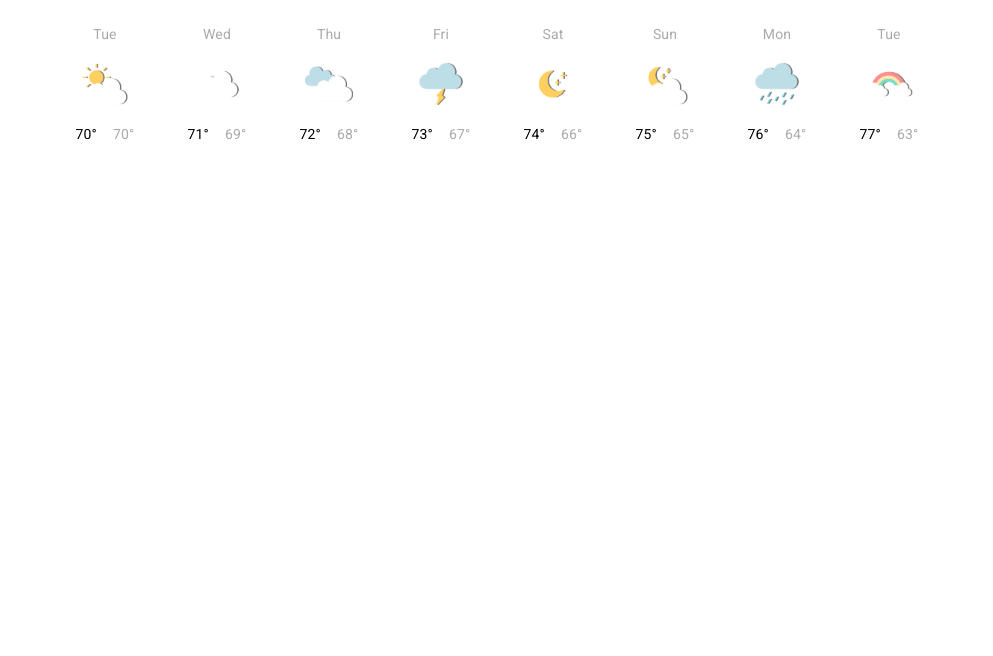
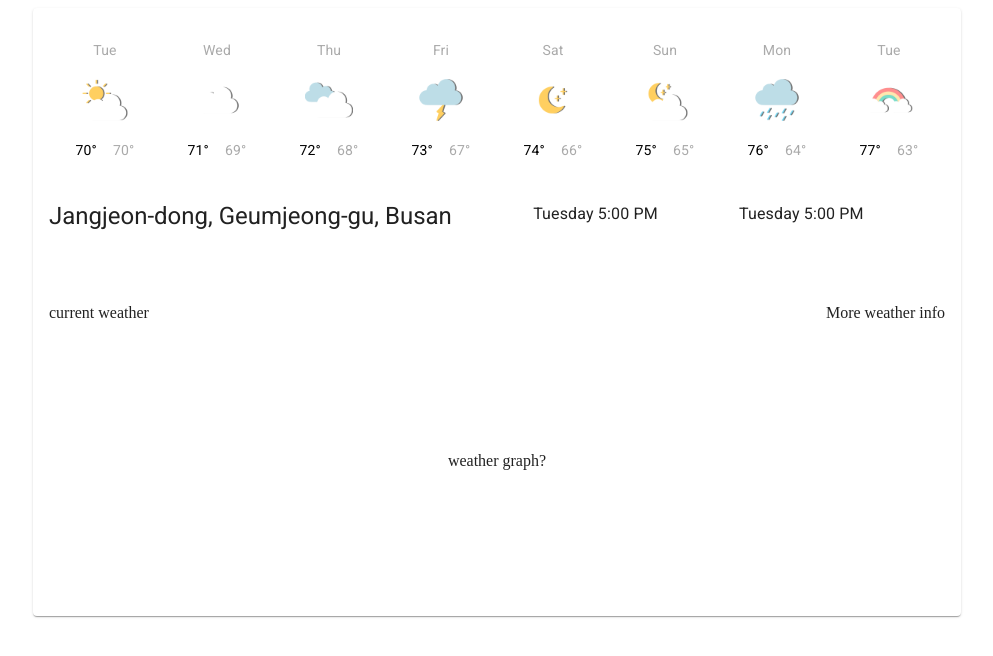
Before and after one commit to ay-ay-vasilev/react-projects, a React (Create React App) app in the folder weather-app/: page / in a window 1280 px wide. Shown: the top 656 px of the page, without its empty margins (143-1136 px from the left). Built offline with nearby package versions, Linux system fonts and the light colour scheme.

Commit message:
Added details to the weather card

```diff
--- a/weather-app/src/App.js
+++ b/weather-app/src/App.js
@@ -3,8 +3,23 @@ import React from "react";
 import WeatherCard from "./components/WeatherCard";
 // MUI
 import Grid from "@material-ui/core/Grid";
+import Card from "@material-ui/core/Card";
+import Typography from "@material-ui/core/Typography";
+import { makeStyles } from "@material-ui/core/styles";
+
+const useStyles = makeStyles((theme) => ({
+  forecast: {
+    margin: "auto",
+    width: theme.spacing(14) * 8,
+    height: theme.spacing(18) * 4,
+    padding: theme.spacing(2),
+    spacing: theme.spacing(2),
+  },
+}));
 
 export default function App() {
+  const classes = useStyles();
+
   const today = new Date();
 
   let dayCards = [];
@@ -31,8 +46,39 @@ export default function App() {
   ));
 
   return (
-    <Grid container justify="center">
-      {dayCardComponents}
-    </Grid>
+    <Card className={classes.forecast}>
+      <Grid
+        container
+        justify="space-between"
+        direction="column"
+        style={{ width: "100%", height: "100%" }}
+      >
+        <Grid item container justify="center" direction="column" spacing={2}>
+          <Grid item container direction="row" justify="center">
+            {dayCardComponents}
+          </Grid>
+          <Grid item container justify="flex-start" direction="column">
+            <Grid item xs={12}>
+              <Typography variant="h5">
+                Jangjeon-dong, Geumjeong-gu, Busan
+              </Typography>
+            </Grid>
+            <Grid item xs={12}>
+              <Typography variant="subtitle1">Tuesday 5:00 PM</Typography>
+            </Grid>
+            <Grid item xs={12}>
+              <Typography variant="subtitle1">Tuesday 5:00 PM</Typography>
+            </Grid>
+          </Grid>
+          <Grid item container justify="space-between" direction="row">
+            <Grid item>current weather</Grid>
+            <Grid item>More weather info</Grid>
+          </Grid>
+        </Grid>
+        <Grid item style={{ margin: "auto" }}>
+          weather graph?
+        </Grid>
+      </Grid>
+    </Card>
   );
 }
--- a/weather-app/src/components/WeatherCard.js
+++ b/weather-app/src/components/WeatherCard.js
@@ -1,13 +1,15 @@
 import React from "react";
 import dayjs from "dayjs";
 // MUI
-import Card from "@material-ui/core/Box";
+import Box from "@material-ui/core/Box";
+import CardActionArea from "@material-ui/core/CardActionArea";
 import CardHeader from "@material-ui/core/CardHeader";
 import CardContent from "@material-ui/core/CardContent";
 import CardMedia from "@material-ui/core/CardMedia";
 import Grid from "@material-ui/core/Grid";
 import Typography from "@material-ui/core/Typography";
 import { makeStyles } from "@material-ui/core/styles";
+// Weather icons
 import sunny from "../images/sunny.png";
 import cloud from "../images/cloud.png";
 import cloudy from "../images/cloudy.png";
@@ -22,7 +24,7 @@ import sun from "../images/sun.png";
 const useStyles = makeStyles((theme) => ({
   weatherCard: {
     width: theme.spacing(14),
-    height: theme.spacing(18),
+    height: theme.spacing(20),
   },
   weatherIcon: {
     height: theme.spacing(6),
@@ -74,7 +76,8 @@ export default function WeatherCard(props) {
   }
 
   return (
-    <Card className={classes.weatherCard}>
+    <Box className={classes.weatherCard} color="#000000">
+      <CardActionArea>
         <CardHeader
           classes={{
             title: classes.grayText,
@@ -96,6 +99,7 @@ export default function WeatherCard(props) {
             </Grid>
           </Grid>
         </CardContent>
-    </Card>
+      </CardActionArea>
+    </Box>
   );
 }
```
Lines whose indentation alone changed are shown as unchanged.
